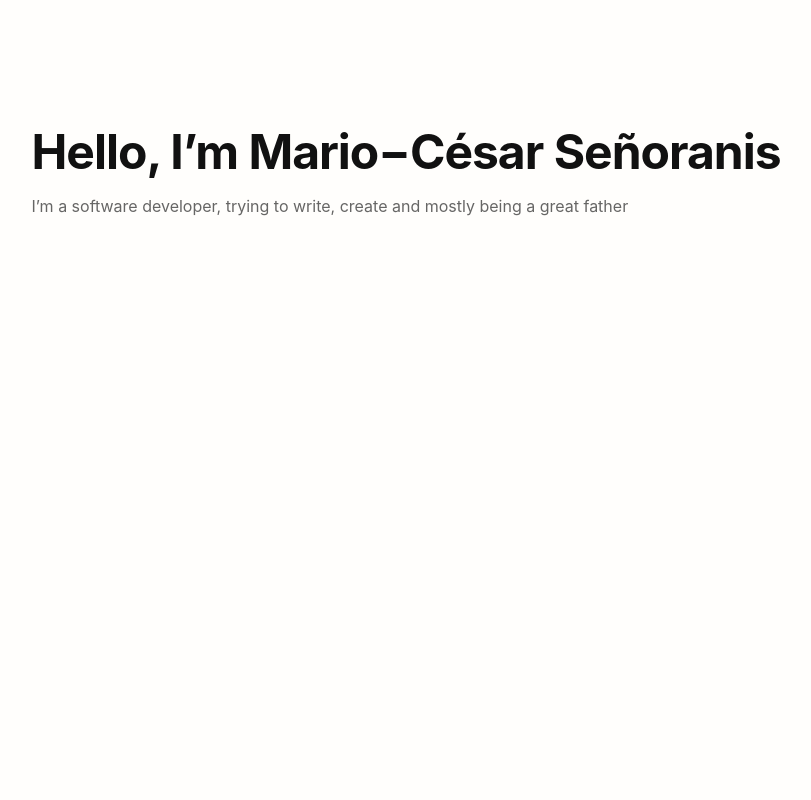
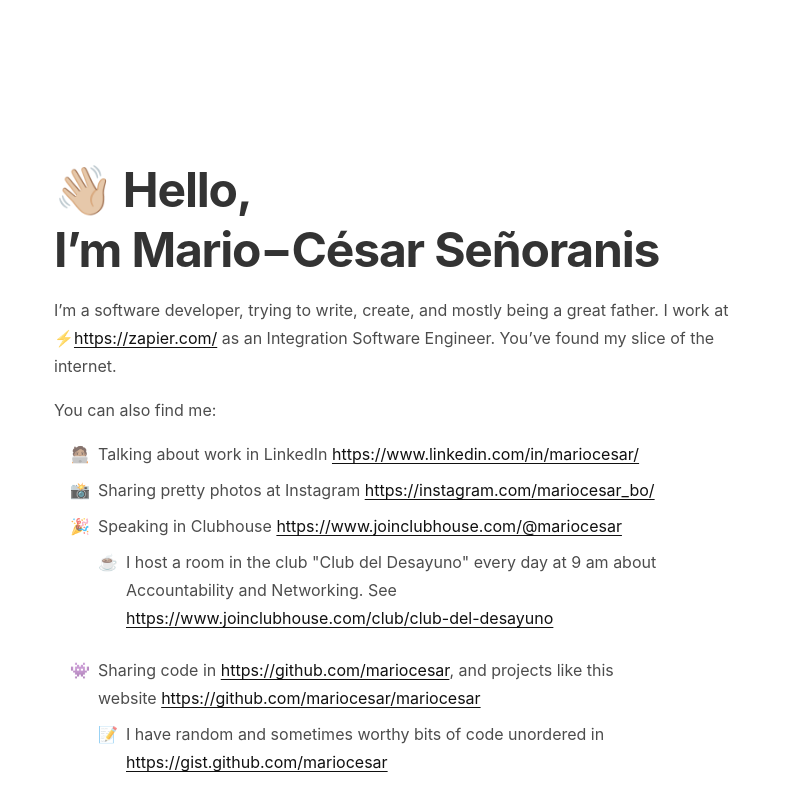
Before and after one commit to mariocesar/mariocesar, a Next.js app: page / in a window 1280 px wide. Shown: the whole page, without its empty margins (234-1045 px from the left). Built offline with nearby package versions, Linux system fonts and the light colour scheme.

Commit message:
Copy for the landing page

```diff
--- a/pages/index.js
+++ b/pages/index.js
@@ -1,4 +1,20 @@
 import Head from "next/head";
+
+const ListItem = ({ icon, children }) => {
+  return (
+    <li data-icon={icon}>
+      <span>{children}</span>
+    </li>
+  );
+};
+
+const MarkupLink = ({ href }) => {
+  return (
+    <a target="_blank" href={href}>
+      {href}
+    </a>
+  );
+};
 
 export default function Home() {
   return (
@@ -9,15 +25,58 @@
         <link rel="icon" href="/favicon.ico" />
       </Head>
       <header></header>
-      <div className="container">
-        <main>
-          <h1>Hello, I’m Mario&minus;César Señoranis</h1>
+      <main>
+        <div className="container">
+          <h1>
+            👋🏼 Hello,
+            <br />
+            I’m Mario&minus;César Señoranis
+          </h1>
           <p>
-            I’m a software developer, trying to write, create and mostly being a
-            great father
+            I’m a software developer, trying to write, create, and mostly being
+            a great father. I work at ⚡️
+            <MarkupLink href="https://zapier.com/" /> as an Integration Software
+            Engineer. You’ve found my slice of the internet.
           </p>
-        </main>
-      </div>
+          <p>You can also find me:</p>
+          <ul role="list">
+            <ListItem icon="🧑🏽‍💻">
+              Talking about work in LinkedIn{" "}
+              <MarkupLink href="https://www.linkedin.com/in/mariocesar/" />
+            </ListItem>
+
+            <ListItem icon="📸">
+              Sharing pretty photos at Instagram{" "}
+              <MarkupLink href="https://instagram.com/mariocesar_bo/" />
+            </ListItem>
+            <ListItem icon="🎉">
+              Speaking in Clubhouse{" "}
+              <MarkupLink href="https://www.joinclubhouse.com/@mariocesar" />
+              <ul role="list">
+                <ListItem icon="☕">
+                  I host a room in the club "Club del Desayuno" every day at 9
+                  am about Accountability and Networking. See{" "}
+                  <MarkupLink href="https://www.joinclubhouse.com/club/club-del-desayuno" />
+                </ListItem>
+              </ul>
+            </ListItem>
+            <ListItem icon="👾">
+              Sharing code in&nbsp;
+              <MarkupLink href="https://github.com/mariocesar" />, and projects
+              like this website&nbsp;
+              <MarkupLink href="https://github.com/mariocesar/mariocesar" />
+              <ul role="list">
+                <ListItem icon="📝">
+                  <span>
+                    I have random and sometimes worthy bits of code unordered in{" "}
+                    <MarkupLink href="https://gist.github.com/mariocesar" />
+                  </span>
+                </ListItem>
+              </ul>
+            </ListItem>
+          </ul>
+        </div>
+      </main>
     </>
   );
 }
--- a/styles/globals.css
+++ b/styles/globals.css
@@ -1,13 +1,12 @@
-html,
-body {
+body,
+html {
   padding: 0;
   margin: 0;
   line-height: 1.75;
   font-size: 1rem;
   font-family: inter, -apple-system, BlinkMacSystemFont, "Segoe UI", Helvetica,
     "Apple Color Emoji", Arial, sans-serif, "Segoe UI Emoji", "Segoe UI Symbol";
-  color: #111111;
-  background: #fffefc;
+  color: rgba(0, 0, 0, 0.7);
 }
 
 * {
@@ -15,22 +14,59 @@
 }
 
 h1 {
-  margin-top: 0;
-  margin-bottom: 0;
+  margin-top: 2rem;
+  margin-bottom: 1rem;
   font-family: inter, -apple-system, BlinkMacSystemFont, "Segoe UI", Helvetica,
     "Apple Color Emoji", Arial, sans-serif, "Segoe UI Emoji", "Segoe UI Symbol";
   font-weight: 700;
   font-size: 3rem;
-  line-height: 1;
-  letter-spacing: -1px;
+  line-height: 1.25;
+  letter-spacing: -0.025em;
+  color: rgba(0, 0, 0, 0.8);
 }
 
 p {
-  color: rgba(0, 0, 0, 0.6);
+  margin: 0;
+  margin-bottom: 1rem;
+}
+
+ul {
+  list-style: none; /* Remove list bullets */
+  display: block;
+  padding: 0;
+  margin: 0 1rem;
+}
+ul ul {
+  margin: 0.5rem 0 1rem 0;
+}
+li {
+  display: grid;
+  grid-template-columns: 0 1fr;
+  grid-gap: 1.75em;
+  align-items: start;
+  margin-bottom: 0.5rem;
+}
+
+ul li::before {
+  content: attr(data-icon);
 }
 
 header {
   height: 8rem;
+}
+
+a {
+  text-decoration: underline;
+  text-underline-offset: 0.1875em;
+  cursor: pointer;
+  color: #111111;
+  white-space: nowrap;
+}
+
+a:hover,
+a:active {
+  color: #eb5757;
+  text-decoration: none;
 }
 
 .main {
@@ -41,8 +77,8 @@
   display: flex;
   flex-direction: column;
   justify-content: center;
-  align-items: center;
-  max-width: 940px;
+  align-items: stretch;
+  max-width: 48rem;
   margin: 0 auto;
   padding: 0 2rem;
 }
```
